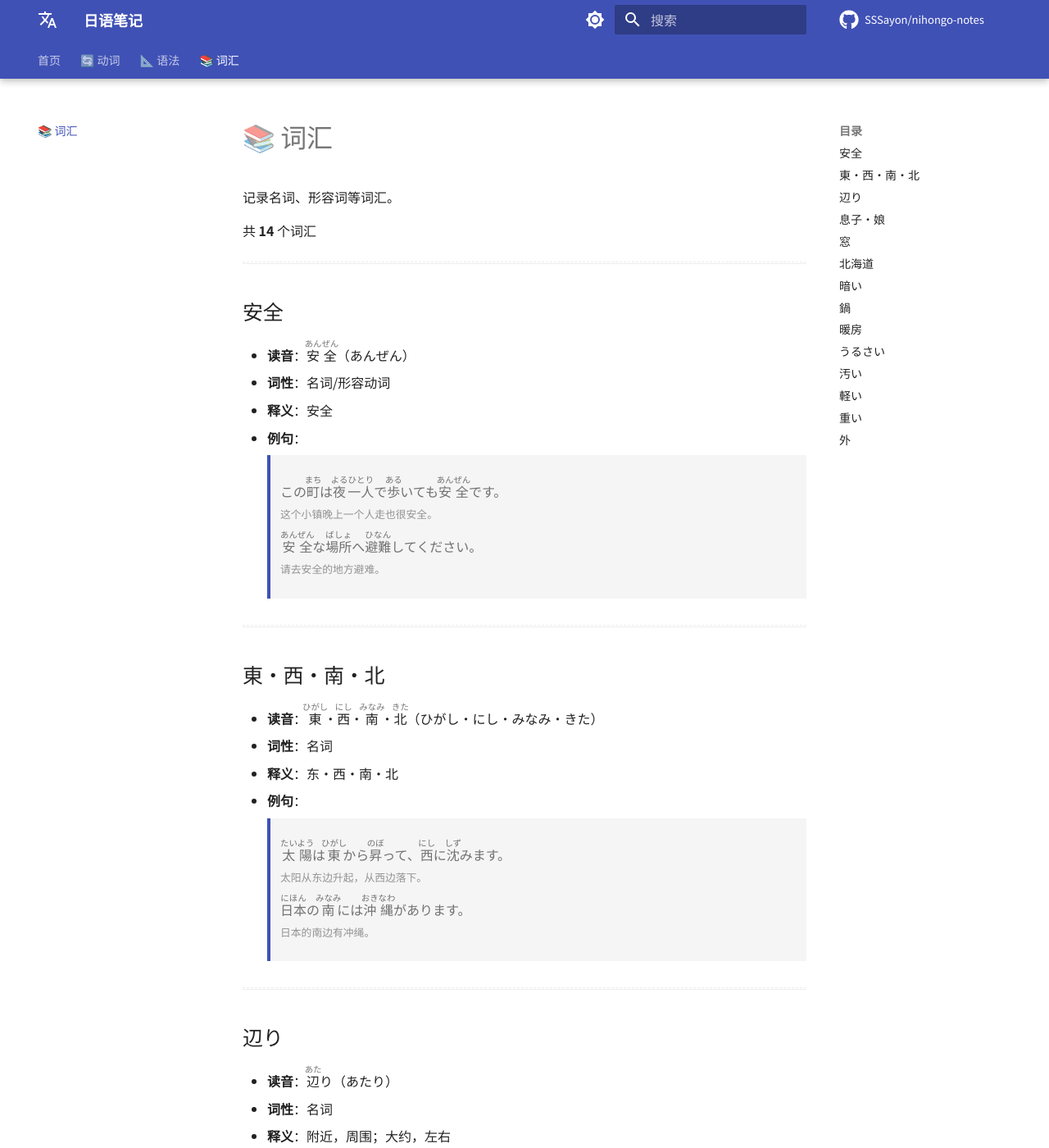
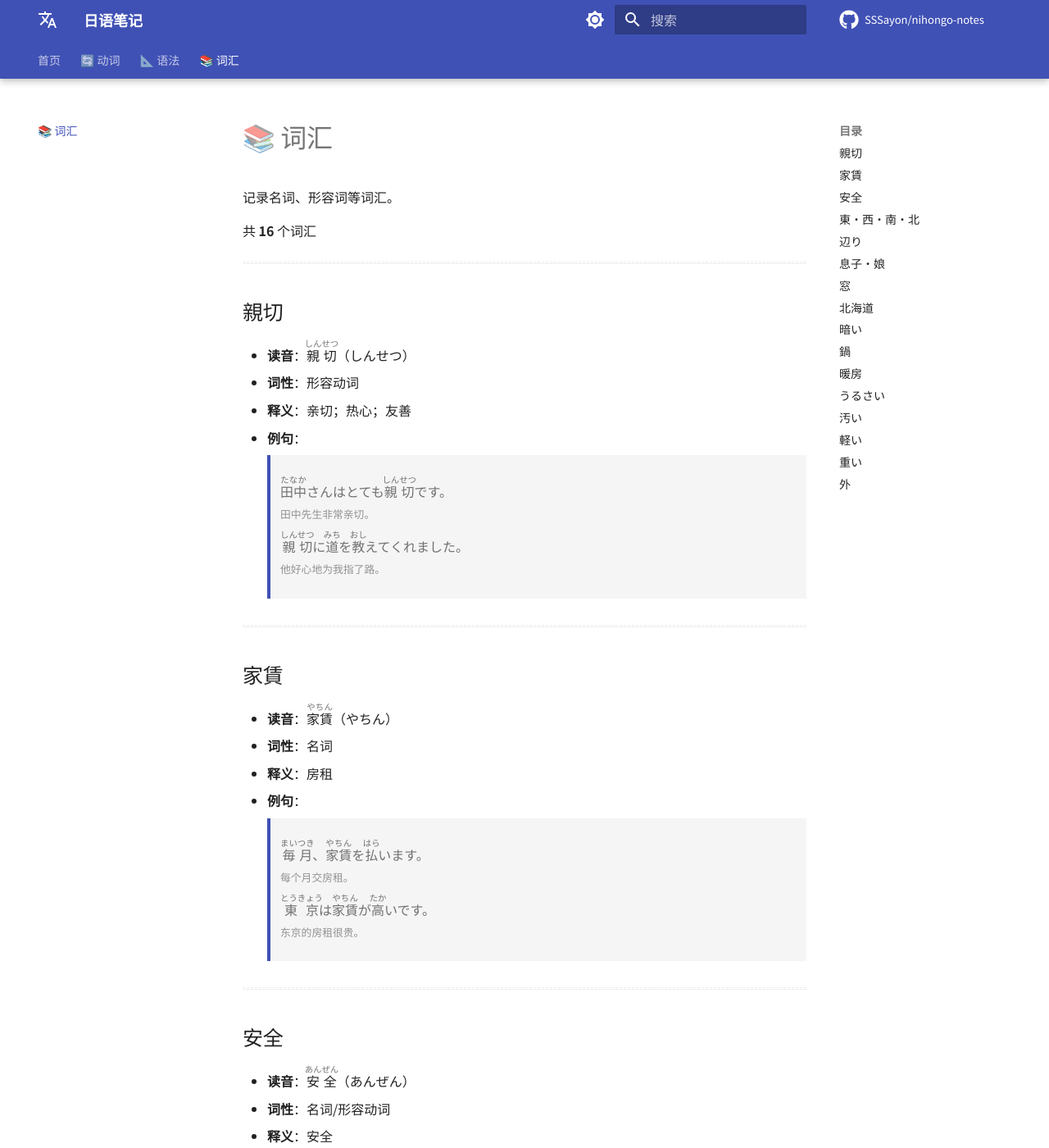
Before and after one commit to SSSayon/nihongo-notes, an MkDocs documentation site: the page built from docs/vocabulary.md, in a window 1280 px wide and 1400 px high. Shown: the whole window at 82% size. Built offline with MkDocs 1.6.1 and Material for MkDocs 9.7.7, drawn with Linux system fonts in a browser that asks for light colours; comment, search, counter and statistics services are not loaded; some of the changed text lies outside the part shown.

Commit message:
chore: update site content

```diff
--- a/docs/vocabulary.md
+++ b/docs/vocabulary.md
@@ -2,7 +2,47 @@
 
 记录名词、形容词等词汇。
 
-共 **14** 个词汇
+共 **16** 个词汇
+
+---
+
+## 親切
+
+- **读音**：<ruby>親切<rt>しんせつ</rt></ruby>（しんせつ）
+- **词性**：形容动词
+- **释义**：亲切；热心；友善
+
+- **例句**：
+
+    > <div class="example-box">
+    > <ruby>田中<rt>たなか</rt></ruby>さんはとても<ruby>親切<rt>しんせつ</rt></ruby>です。
+    > <br><small>田中先生非常亲切。</small>
+    > </div>
+
+    > <div class="example-box">
+    > <ruby>親切<rt>しんせつ</rt></ruby>に<ruby>道<rt>みち</rt></ruby>を<ruby>教<rt>おし</rt></ruby>えてくれました。
+    > <br><small>他好心地为我指了路。</small>
+    > </div>
+
+---
+
+## 家賃
+
+- **读音**：<ruby>家賃<rt>やちん</rt></ruby>（やちん）
+- **词性**：名词
+- **释义**：房租
+
+- **例句**：
+
+    > <div class="example-box">
+    > <ruby>毎月<rt>まいつき</rt></ruby>、<ruby>家賃<rt>やちん</rt></ruby>を<ruby>払<rt>はら</rt></ruby>います。
+    > <br><small>每个月交房租。</small>
+    > </div>
+
+    > <div class="example-box">
+    > <ruby>東京<rt>とうきょう</rt></ruby>は<ruby>家賃<rt>やちん</rt></ruby>が<ruby>高<rt>たか</rt></ruby>いです。
+    > <br><small>东京的房租很贵。</small>
+    > </div>
 
 ---
 
@@ -63,6 +103,15 @@
     > <ruby>来週<rt>らいしゅう</rt></ruby>の<ruby>火曜日<rt>かようび</rt></ruby><ruby>辺<rt>あた</rt></ruby>りに<ruby>会<rt>あ</rt></ruby>いましょう。
     > <br><small>下周二左右见个面吧。</small>
     > </div>
+
+> 📝 **备注**：
+
+> 辺り 和 隣（となり）的区别：
+>
+> - 辺り 范围模糊（周围、一带），不一定紧挨着
+>
+> - 隣 范围非常精确（紧贴、隔壁），且要求是同类事物
+>
 
 ---
 
```
Also changed, not shown: docs/index.md (+3 -3 lines), 1 other file.
